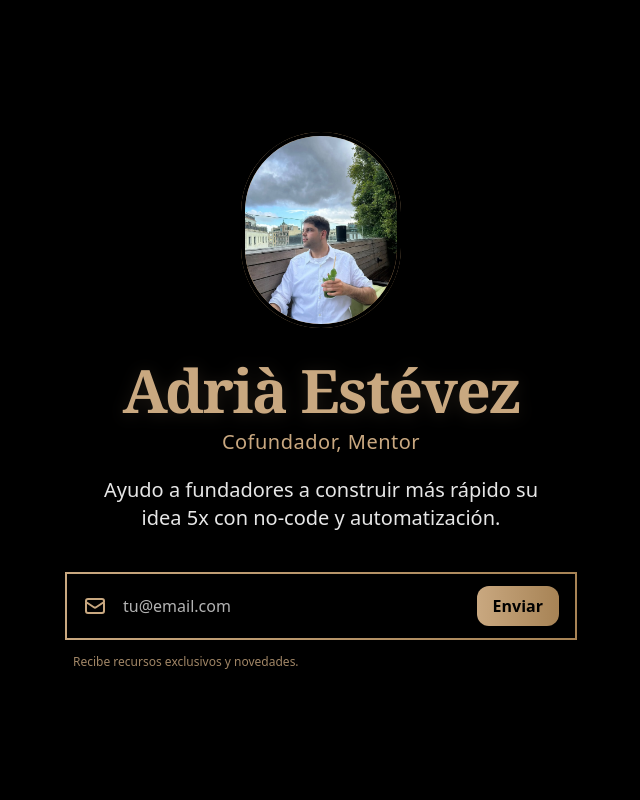
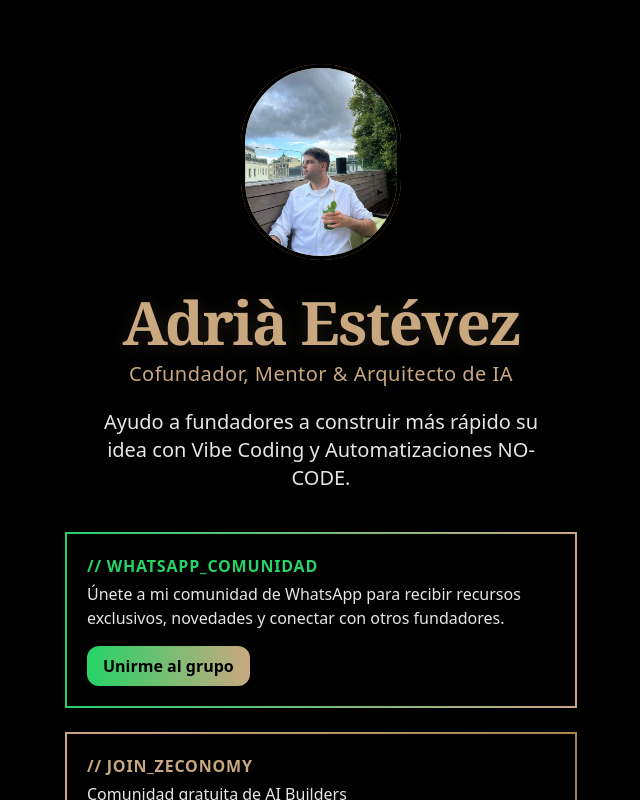
Before and after one commit to adriapedralbes/adriaestevezcom, a Next.js app: page / in a window 1280 px wide. Shown: the whole page, without its empty margins (319-959 px from the left). Built offline with nearby package versions, Linux system fonts and the light colour scheme; no server answers.

Commit message:
feat: actualizar descripción y agregar enlace a comunidad de WhatsApp en la página de inicio

```diff
--- a/src/app/page.tsx
+++ b/src/app/page.tsx
@@ -124,14 +124,31 @@ export default function Home() {
         </h1>
         {/* Título */}
         <h2 className="text-lg md:text-xl font-sans text-[#C9A880] mb-5 text-center font-medium tracking-wide">
-          Cofundador, Mentor
+          Cofundador, Mentor & Arquitecto de IA
         </h2>
         {/* Descripción */}
         <p className="font-sans text-lg md:text-xl text-white/90 mb-10 text-center max-w-md leading-relaxed">
-          Ayudo a fundadores a construir más rápido su idea 5x con no-code y automatización.
+          Ayudo a fundadores a construir más rápido su idea con Vibe Coding y Automatizaciones NO-CODE.
         </p>
-        {/* Bloques de contenido ocultos temporalmente
+        {/* Bloques de contenido */}
         <div className="w-full space-y-6 mb-7">
+          {/* Card WhatsApp Comunidad */}
+          <a
+            href="https://chat.whatsapp.com/LyLxC5zNXeaFPki6XglJBb"
+            target="_blank"
+            rel="noopener noreferrer"
+            className="block bg-black border-2 rounded-2xl p-5 transition-all duration-300 group hover:shadow-[0_0_24px_0_#25D36655] hover:border-[#25D366] border-[#C9A880]/70"
+            style={{
+              borderImage: "linear-gradient(90deg, #25D366 0%, #C9A880 100%) 1",
+              textDecoration: "none"
+            }}
+          >
+            <h3 className="font-sans font-bold text-[#25D366] mb-1 uppercase tracking-wider text-base">// WHATSAPP_COMUNIDAD</h3>
+            <p className="font-sans text-white/90 text-base mb-2">Únete a mi comunidad de WhatsApp para recibir recursos exclusivos, novedades y conectar con otros fundadores.</p>
+            <span className="inline-block mt-2 px-4 py-2 rounded-xl bg-gradient-to-r from-[#25D366] to-[#C9A880] text-black font-semibold shadow transition-all duration-200 hover:brightness-110">
+              Unirme al grupo
+            </span>
+          </a>
           <div
             className="bg-black border-2 rounded-2xl p-5 transition-all duration-300 group hover:shadow-[0_0_24px_0_#C9A88055] hover:border-[#C9A880] border-[#C9A880]/70"
             style={{
@@ -161,7 +178,6 @@ export default function Home() {
             <p className="font-sans text-white/90 text-base">Crea tu propio servidor MD</p>
           </div>
         </div>
-        */}
         {/* Formulario de email */}
         <form
           className="w-full"
```
